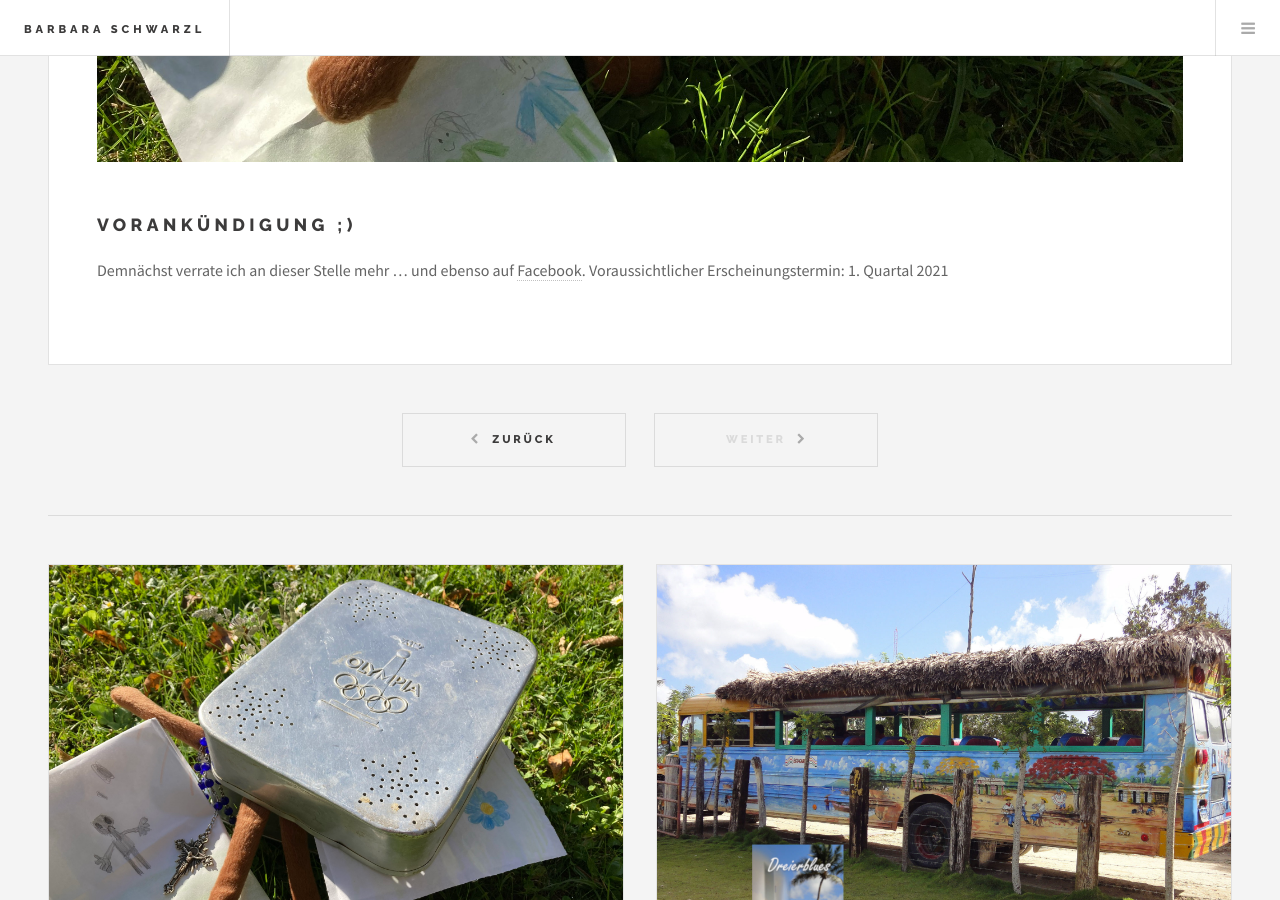
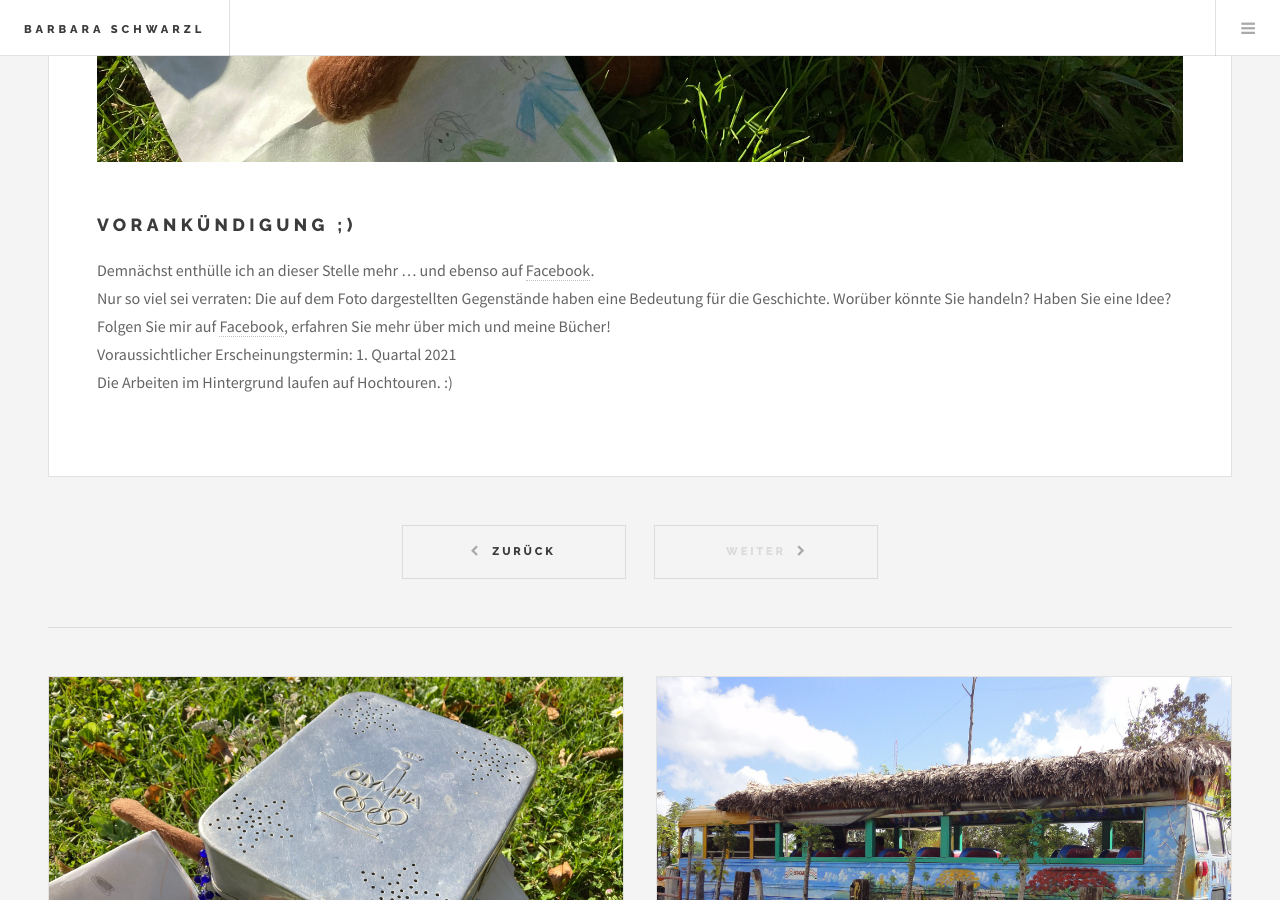
Before and after one commit to bschwarzl/bschwarzl.github.io, a Jekyll site: the page built from _posts/2021-03-01-nicht-ohne-meine-schatulle.markdown, in a window 1280 px wide and 900 px high, scrolled down 1204 px. Built offline with Jekyll 4.4.1, drawn with Linux system fonts in a browser that asks for light colours; some of the changed text lies outside the part shown.

Commit message:
Update for webiste

```diff
--- a/_includes/footer.html
+++ b/_includes/footer.html
@@ -4,5 +4,5 @@
 		<li><a href="mailto:{{ site.email }}" class="fa-envelope"><span class="label">Email</span></a></li>
 		<li><a href="{{ site.facebook }}" class="fa-facebook-official"><span class="label">Facebook</span></a></li>
 	</ul>
-  <p class="copyright">Copyright &copy; 2020 {{ site.author }}</p>
+  <p class="copyright">Copyright &copy; 2021 {{ site.author }}</p>
 </section>
--- a/_posts/2011-03-23-reise-quer-durch-estland-lettland-und-lituauen.markdown
+++ b/_posts/2011-03-23-reise-quer-durch-estland-lettland-und-lituauen.markdown
@@ -33,11 +33,11 @@ Die einzelnen Routen können gut nachgefahren oder nachgegangen werden, weshalb
 
 Das Buch (ISBN 978-3-99003-264-0) können Sie kaufen auf [Amazon][amazon], beim [Novum Verlag][novum verlag], auf allen gängigen Plattformen, in den [Online-Shops der österreichischen Buchhandlungen] [online-Shops der österreichischen Buchhandlungen] und beim Buchhändler Ihres Vertrauens, der es jederzeit bestellen kann, falls es nicht vorrätig ist. Ich danke für den Kauf!
 
-Weitere Informationen und Aktuelles aus den baltischen Ländern auf [Facebook][facebook], wo Sie mich gerne kontaktieren können.
-
+Weitere Informationen und Aktuelles aus den baltischen Ländern auf [Facebook][facebook]. Kennen Sie schon meine [Autorenseite auf Facebook] [autorenseite auf facebook]? <br> #schreibendeApothekerin
 
 [amazon]: https://www.amazon.de/Reise-Durch-Estland-Lettland-Litauen/dp/399003264X
 [novum verlag]: https://www.novumverlag.com/buecher/ratgeber-sachbuch/sonstiges-allerlei/reise-quer-durch-estland-lettland-und-litauen.html
 
 [facebook]: https://www.facebook.com/Reise-quer-durch-Estland-Lettland-und-Litauen-251627861517218/
 [online-Shops der österreichischen Buchhandlungen]: http://www.buecher.at/buylocal/
+[autorenseite auf facebook]: https://www.facebook.com/schreibendeApothekerin
--- a/_posts/2012-03-14-alles-anders.markdown
+++ b/_posts/2012-03-14-alles-anders.markdown
@@ -40,9 +40,9 @@ In der Normandie sucht Bea alle Sehenswürdigkeiten auf, von denen ich überzeug
 Alençon, Carrouges, Château d´O, Camembert, Falaise, Saint-Lô, Balleroy, Caen, Bayeux, Quistreham, die Strände der Landung, wie Juno, Omaha, Sword und Utah Beach, Pointe du Hoc, Arromanches-les-Bains, Sainte-Mère-Église, Cherbourg, Nez de Jobourg, Granville, Mont-Saint-Michel, Port-en-Bessin, Beuvron-en Auge, Deauville, Trouville und Honfleur an der Côte Fleurie, Le Havre, Étretat und Fécamp an der Côte d`Alabatre, Pont-Audemer, Pointe de la Roque, Tancarville, Duclair, Jumièges, St.-Martin-de-Boscherville, Rouen, Côte des Deux Amantes, Les Andelys, Vernon, Monets Garten in Giverny. <br> Wetten, dass Sie sich am liebsten sofort nach Venedig oder in die Normandie begeben möchten?? <br> "Alles anders. Auf Umwegen angekommen" ist der ideale Roman für reiselustige, italo- und frankophile Leser(innen).
 
 
-Das Buch (ISBN 978-3-99026-311-2) ist derzeit vorrätig bei [Morawa im Citypark in Graz] [morawa im Citypark in Graz]; in der [Libreria Dante Alighieri] [libreria Dante Alighieri], Via Dante Alighieri 37 in Grado und natürlich auch bei mir persönlich. Ich danke für den Kauf!
+Das Buch (ISBN 978-3-99026-311-2) ist derzeit vorrätig bei [Morawa im Citypark in Graz] [morawa im Citypark in Graz]; in der [Libreria Dante Alighieri] [libreria Dante Alighieri], Via Dante Alighieri 37 in Grado und natürlich auch bei mir persönlich. Scheuen Sie sich nicht, mich zu kontaktieren! Ich danke für den Kauf!
 
-Besuchen Sie mich auf [Facebook] facebook], wo ich regelmäßig Aktuelles aus Venedig und der Normandie poste. Ich freue mich, wenn Sie mich dort kontaktieren.
+Besuchen Sie mich auf [Facebook] [facebook], wo ich regelmäßig Aktuelles aus Venedig und der Normandie poste. Oder kennen Sie die [Autorenseite der schreibenden Apothekerin auf Facebook] [autorenseite auf facebook]? <br> #schreibendeApothekerin
 
 
 [reise quer durch Estland, Lettland und Litauen]: https://barbaraschwarzl.com/reise-quer-durch-estland-lettland-und-litauen/
@@ -50,3 +50,4 @@ Besuchen Sie mich auf [Facebook] facebook], wo ich regelmäßig Aktuelles aus Ve
 [morawa im Citypark in Graz]: https://www.morawa.at/about/stores/storeDetail/CP-artcStore/Morawa-Citypark-Graz
 [libreria Dante Alighieri]: https://de-de.facebook.com/LibreriaDanteSas/
 [facebook]: https://www.facebook.com/Venedig.Normandie.Barbara.Schwarzl/
+[autorenseite auf facebook]: https://www.facebook.com/schreibendeApothekerin
--- a/_posts/2016-02-24-spurensuche-diagnose-schizophrenie.markdown
+++ b/_posts/2016-02-24-spurensuche-diagnose-schizophrenie.markdown
@@ -56,7 +56,7 @@
 
 Rezensionen gibt es auf [Buchaviso] [buchaviso] und [Leseleidenschaft] [leseleidenschaft]. Ich bin dankbar für weitere wohlwollende Rezensionen und für Mundpropaganda.
 
-Weitere Informationen auch auf [Facebook][facebook], wo Sie mich gerne kontaktieren können.
+Weitere Informationen und Aktuelles auf [Facebook][facebook]. Besuchen Sie auch meine [Autorenseite auf Facebook] [autorenseite auf facebook]! <br> #schreibendeApothekerin
 
 # Informationen für psychisch Kranke und ihre Angehörigen
 
@@ -69,7 +69,7 @@
 [amazon]: https://www.amazon.de/Spurensuche-Diagnose-Schizophrenie-Barbara-Schwarzl/dp/394477115X
 [thalia]: https://www.thalia.at/shop/home/artikeldetails/ID44038233.html?retn=thatsel:q1
 [online-Shops der österreichischen Buchhandlungen]: http://www.buecher.at/buylocal/
-
+[autorenseite auf facebook]: https://www.facebook.com/schreibendeApothekerin
 [dgppn]: https://www.dgppn.de/
 [hilfe für Angehörige psychisch Erkrankter]: https://www.hpe.at/home.html
 [öffentliches Gesundheitsportal Österreichs]: https://www.gesundheit.gv.at/krankheiten/psyche/inhalt
--- a/_posts/2018-12-23-dreierblues.markdown
+++ b/_posts/2018-12-23-dreierblues.markdown
@@ -53,7 +53,9 @@ Auch im Urlaub ist Richie als Alphatier die treibende Kraft. Seine unorthodoxen
 Das Buch ist erhältlich als e-book (9783742710611) oder als Taschenbuch (ISBN 978-3-7485-1466-4) auf [Amazon][amazon], [Thalia][thalia] und auf allen gängigen Plattformen, bei Ihrem regionalen Buchhändler und natürlich auch in den [Online-Shops der österreichischen Buchhandlungen] [online-Shops der österreichischen Buchhandlungen]. Ich danke für den Kauf!
 *** NEU ***: "Dreierblues" ist seit 3.9.2020 auch für Tolino-Reader verfügbar (ISBN 13: 9783752112924)!!
 
-Wenn Ihnen das Buch gefallen hat, schreiben Sie bitte eine Rezension auf dem jeweiligen Verkaufsportal. Gerne können Sie sie mir auch per Mail übermitteln. Bitte betreiben Sie fleißig Mundpropaganda. Lassen Sie mich unbedingt wissen, wie Ihnen "Dreierblues" gefallen hat. Ich freue mich, wenn Sie mich auf Facebook kontaktieren. <br> Wenn Ihnen der charismatische Richie gefallen hat, sollten Sie sich unbedingt mein nächstes Buch [Nicht ohne meine Schatulle] [nicht ohne meine Schatulle] besorgen. Die Arbeit mit ihm machte so viel Spaß, dass er auch in meinem nächsten Roman eine wichtige Rolle spielt.
+*** AKTUELLES ***: [Michelangelos Bookblog] [michelangelos Bookblog] präsentiert im Jänner 2021 "Dreierblues". Die Schnitzel aus dem Buch könnt Ihr auf diesem vielseitigen Blog nachlesen.
+
+Wenn Ihnen das Buch gefallen hat, schreiben Sie bitte eine Rezension auf dem jeweiligen Verkaufsportal. Gerne können Sie sie mir auch per Mail übermitteln. Bitte betreiben Sie fleißig Mundpropaganda. Lassen Sie mich unbedingt wissen, wie Ihnen "Dreierblues" gefallen hat. Ich freue mich, wenn Sie mich auf [Facebook] [facebook] kontaktieren. Oder kennen Sie meine [Autorenseite auf Facebook] [autorenseite auf facebook]? <br> #schreibendeApothekerin <br>  Wenn Ihnen der charismatische Richie gefallen hat, sollten Sie sich unbedingt mein nächstes Buch [Nicht ohne meine Schatulle] [nicht ohne meine Schatulle] besorgen. Die Arbeit mit ihm machte so viel Spaß, dass er auch in meinem nächsten Roman eine wichtige Rolle spielt.
 
 Weitere Informationen und aktuelle Meldungen aus der Dominikanischen Republik auf [Facebook][facebook].
 
@@ -63,4 +65,6 @@ Weitere Informationen und aktuelle Meldungen aus der Dominikanischen Republik au
 [facebook]: https://www.facebook.com/Roadnovel.DominikanischeRepublik
 [amazon]:https://www.amazon.de/s/ref=nb_sb_noss/260-1243103-4337016?__mk_de_DE=%C3%85M%C3%85%C5%BD%C3%95%C3%91&url=search-alias%3Dstripbooks&field-keywords=dreierblues
 [thalia]: https://www.thalia.at/shop/home/artikeldetails/ID141994088.html
+[michelangelos Bookblog]: https://michelangelosbookblog.blogspot.com/search/label/Psychologie
+[autorenseite auf facebook]: https://www.facebook.com/schreibendeApothekerin
 [nicht ohne meine Schatulle]: https://barbaraschwarzl.com/nicht-ohne-meine-schatulle/
--- a/_posts/2021-03-01-nicht-ohne-meine-schatulle.markdown
+++ b/_posts/2021-03-01-nicht-ohne-meine-schatulle.markdown
@@ -9,7 +9,7 @@
 
 ## Vorankündigung ;)
 
-Demnächst verrate ich an dieser Stelle mehr ... und ebenso auf [Facebook] [facebook].
-Voraussichtlicher Erscheinungstermin: 1. Quartal 2021
+Demnächst enthülle ich an dieser Stelle mehr ... und ebenso auf [Facebook] [facebook]. <br> Nur so viel sei verraten: Die auf dem Foto dargestellten Gegenstände haben eine Bedeutung für die Geschichte. Worüber könnte Sie handeln? Haben Sie eine Idee? <br> Folgen Sie mir auf [Facebook] [facebook], erfahren Sie mehr über mich und meine Bücher! <br>
+Voraussichtlicher Erscheinungstermin: 1. Quartal 2021 <br> Die Arbeiten im Hintergrund laufen auf Hochtouren. :)
 
 [facebook]: https://www.facebook.com/schreibendeApothekerin/
```
